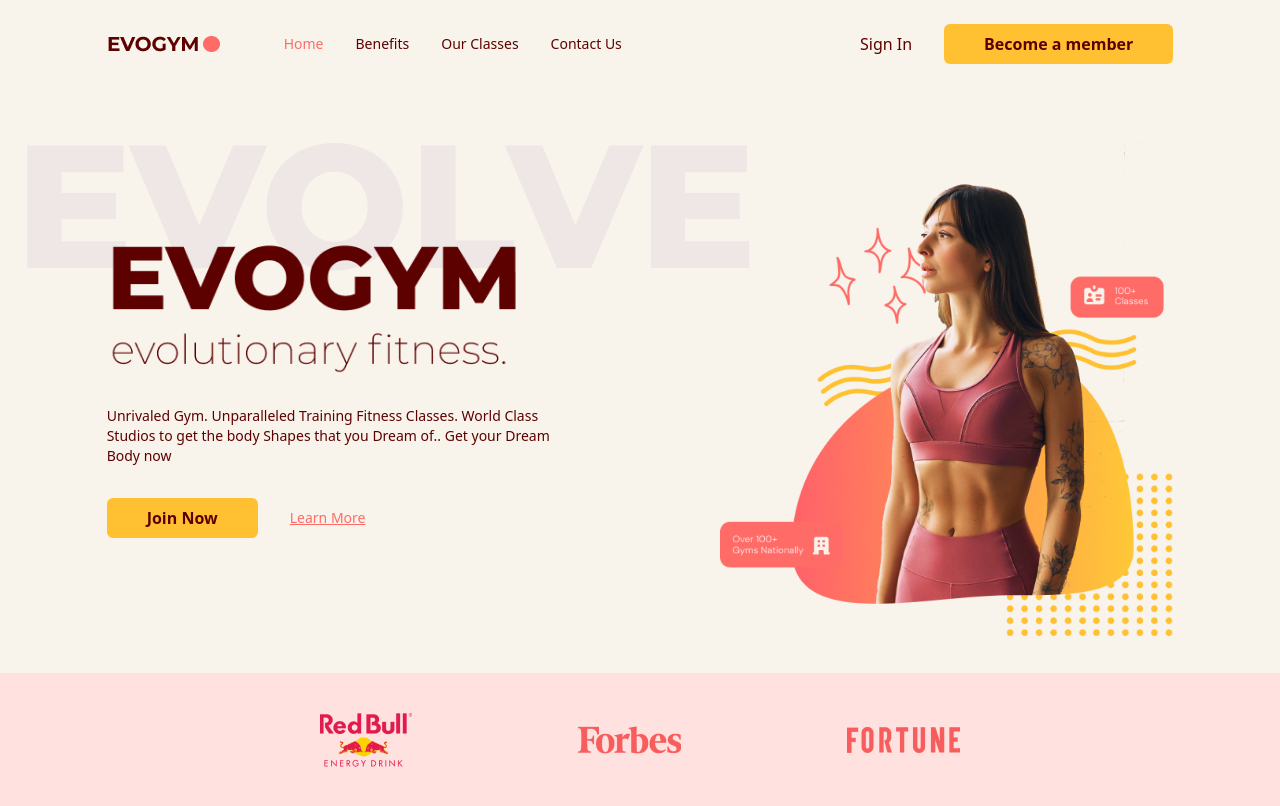
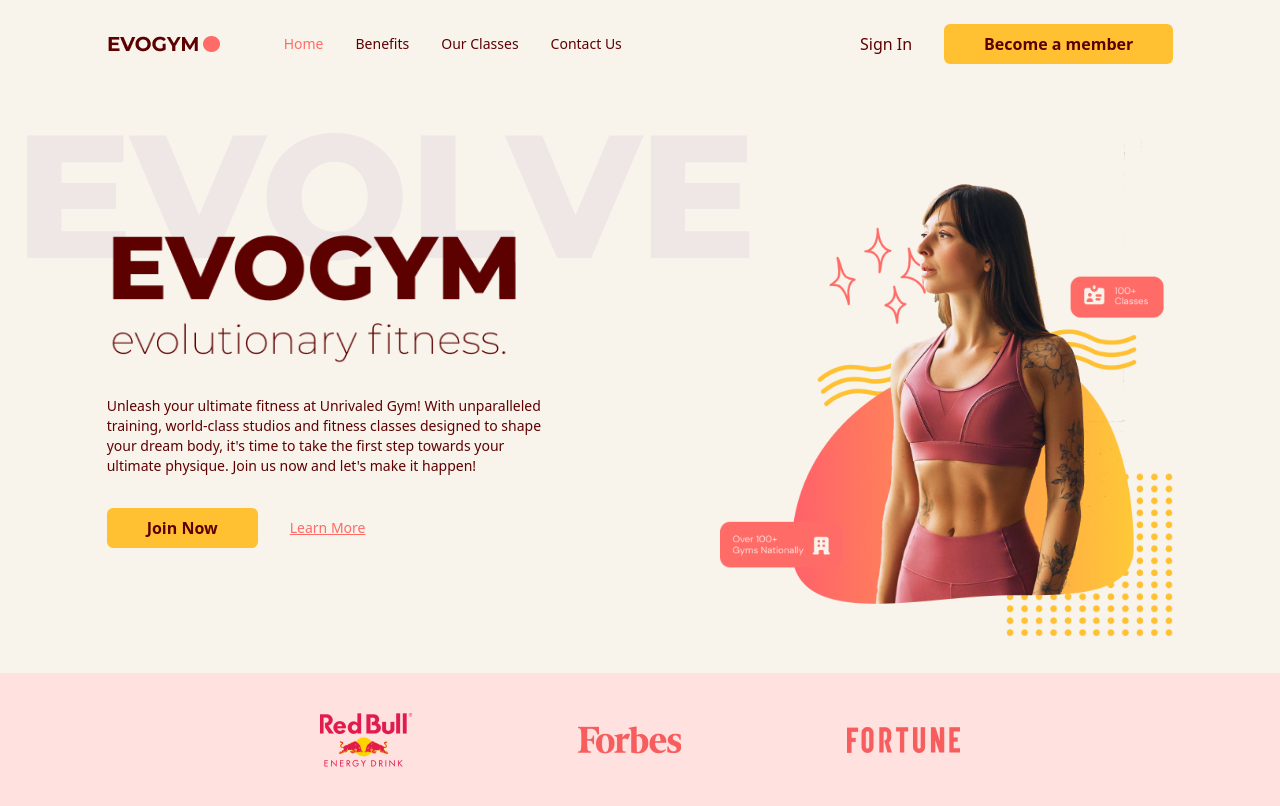
Before and after one commit to noorx7/ReactProjects, a React (Vite) app in the folder fitnessapp/gym-typescript/: page / in a window 1280 px wide. Shown: the top 806 px of the page. Built offline with nearby package versions, Linux system fonts and the light colour scheme.

Commit message:
BenefitsPageDone

```diff
--- a/fitnessapp/gym-typescript/src/scenes/home/index.tsx
+++ b/fitnessapp/gym-typescript/src/scenes/home/index.tsx
@@ -48,7 +48,7 @@ function Home({ setSelectedPage  }: Props) {
                         </div>
                       </div>
                       <p className="mt-8 text-sm">
-                        Unrivaled Gym. Unparalleled Training Fitness Classes. World Class Studios to get the body Shapes that you Dream of.. Get your Dream Body now
+                      Unleash your ultimate fitness at Unrivaled Gym! With unparalleled training, world-class studios and fitness classes designed to shape your dream body, it's time to take the first step towards your ultimate physique. Join us now and let's make it happen!
                       </p>
                   </motion.div>
                   {/* ACTIONS */}
```
